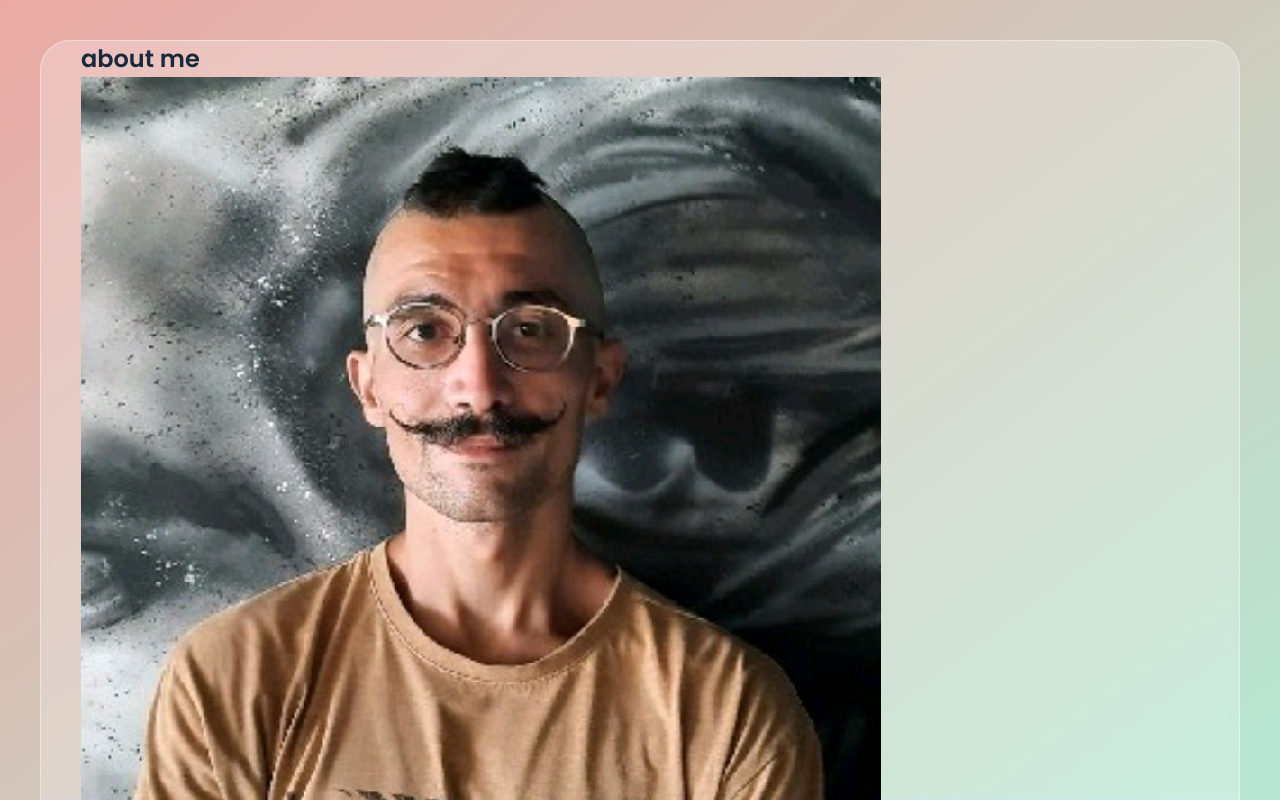
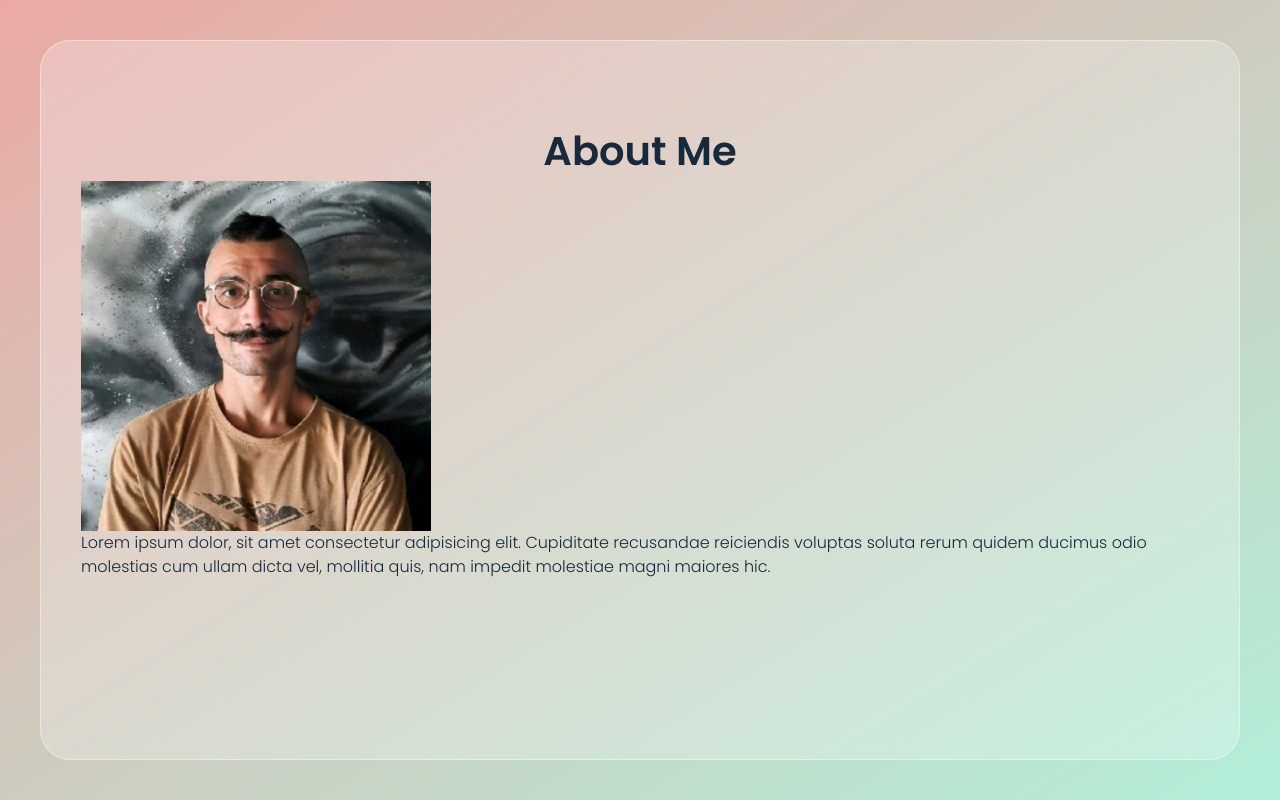
Before and after one commit to muratcan-yuksel/portfolio-glass-ex, a React (Create React App) app: page / in a window 1280 px wide. Shown: the top 800 px of the page. Built offline with nearby package versions, Linux system fonts and the light colour scheme.

Commit message:
fixed the problem, I hope it won't break anything

```diff
--- a/src/components/about/About.js
+++ b/src/components/about/About.js
@@ -1,5 +1,6 @@
 import React from "react";
 import profileImg from "../../assets/pp.jpg";
+import "./about.css";
 
 const About = () => {
   return (
@@ -12,15 +13,17 @@ const About = () => {
         </div>
         <div className="row">
           <div className="about-img">
-            <div className="img-box">
+            <div className="img-box aboutImg">
               <img src={profileImg} alt="about img" />
             </div>
           </div>
           <div className="about-text">
-            Lorem, ipsum dolor sit amet consectetur adipisicing elit. Accusamus
-            harum, explicabo sapiente eligendi ad suscipit consequuntur delectus
-            debitis adipisci minus ullam, quae nam doloribus. Animi quia eos
-            numquam doloribus commodi.
+            <p>
+              Lorem ipsum dolor, sit amet consectetur adipisicing elit.
+              Cupiditate recusandae reiciendis voluptas soluta rerum quidem
+              ducimus odio molestias cum ullam dicta vel, mollitia quis, nam
+              impedit molestiae magni maiores hic.
+            </p>
           </div>
         </div>
       </div>
--- a/src/components/about/about.css
+++ b/src/components/about/about.css
@@ -10,3 +10,8 @@
   font-size: 40px;
   text-transform: capitalize;
 }
+/* this, I added myself */
+.aboutImg {
+  width: 350px !important;
+  height: 350px !important;
+}
```
